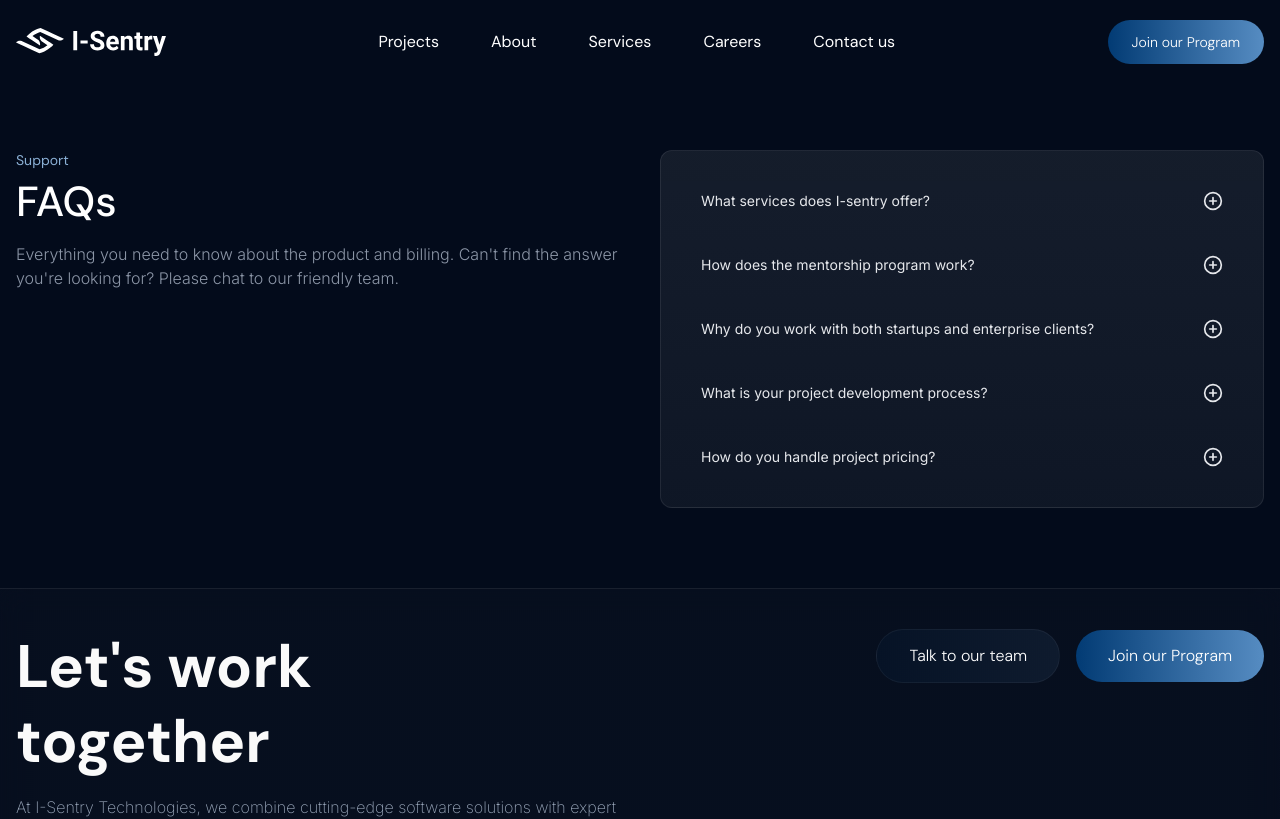
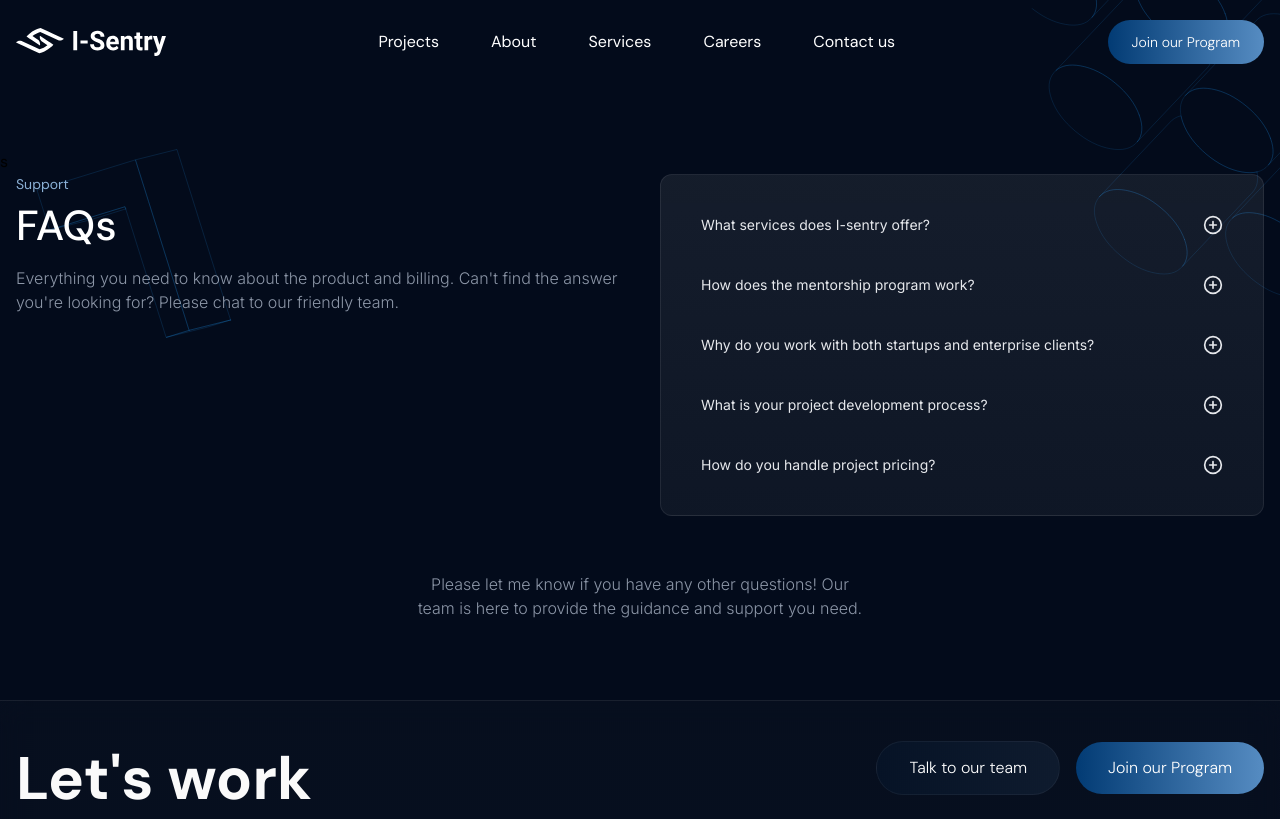
Before and after one commit to i-sentry/i-sentry-platform, a Next.js app: page /faqs in a window 1280 px wide. Shown: the top 819 px of the page. Built offline with nearby package versions, Linux system fonts and the light colour scheme.

Commit message:
Faqs Page content updated

```diff
--- a/app/contact-center/page.tsx
+++ b/app/contact-center/page.tsx
@@ -133,7 +133,7 @@ const ContactCenter = () => {
             </p>
             <Link
               href="/"
-              className="pointer-events-none inline-flex items-center gap-2 text-base text-primary-200"
+              className="pointer-events-none inline-flex items-center gap-2 text-base text-primary-200 opacity-30"
             >
               I-Sentry Docs{" "}
               <span>
@@ -157,7 +157,7 @@ const ContactCenter = () => {
             </p>
             <Link
               href="/"
-              className="pointer-events-none inline-flex items-center gap-2 text-base text-primary-200"
+              className="pointer-events-none inline-flex items-center gap-2 text-base text-primary-200 opacity-30"
             >
               I-Sentry API{" "}
               <span>
--- a/app/faqs/page.tsx
+++ b/app/faqs/page.tsx
@@ -6,12 +6,16 @@ import {
   AccordionTrigger,
 } from "@/components/ui/accordion";
 import { CircleMinus, CirclePlus } from "lucide-react";
+import BannerIllustration from "@/components/BannerIllustration";
 
 const Faqs = () => {
   return (
     <>
-      <section className="py-20 pt-28 lg:pt-[150px]">
-        <div className="wrapper md:grid md:grid-cols-[1.5fr_2fr] md:gap-4 lg:grid-cols-2 lg:gap-10">
+      <section className="relative py-20 pt-28 lg:pt-[150px]">
+        {/* SVG BG */}
+        <BannerIllustration />
+
+        <div className="wrapper relative z-10 md:grid md:grid-cols-[1.5fr_2fr] md:gap-4 lg:grid-cols-2 lg:gap-10">
           <div className="">
             <h4 className="text-sm text-secondary-200">Support</h4>
             <h1 className="font- mb-5 mt-3 text-3xl font-medium text-white md:text-4xl lg:text-[42px]">
@@ -25,16 +29,14 @@ const Faqs = () => {
           </div>
 
           <div className="mt-8 space-y-1 rounded-xl border border-[#F4F4F414] bg-footer2 p-3 md:mt-0 lg:p-5">
+            <Accordion type="single" collapsible className="">
               {faqLists?.map((faq, index) => {
                 return (
-                <Accordion
-                  asChild
+                  <AccordionItem
                     key={index}
-                  type="single"
-                  collapsible
+                    value={"item-" + index}
                     className="group rounded-[6px] border-b-0 p-3 data-[state=open]:border data-[state=open]:border-[#FAFAFA1F] data-[state=open]:bg-footer2 sm:p-5"
                   >
-                  <AccordionItem value="item-1" className="items-start">
                     <AccordionTrigger className="p-0 text-left font-inter font-normal text-primary-50 hover:no-underline [&>svg]:hidden">
                       {faq.title}
                       <span>
@@ -52,11 +54,15 @@ const Faqs = () => {
                       {faq.content}
                     </AccordionContent>
                   </AccordionItem>
-                </Accordion>
                 );
               })}
+            </Accordion>
           </div>
         </div>
+        <p className="mx-auto mt-14 max-w-3xl text-balance text-center font-light leading-normal text-primary-200">
+          Please let me know if you have any other questions! Our team is here
+          to provide the guidance and support you need.
+        </p>
       </section>
     </>
   );
@@ -68,26 +74,26 @@ const faqLists = [
   {
     title: "What services does I-sentry offer?",
     content:
-      "We offer software development, product design, technical consulting, and professional mentorship programs. Our services include web and mobile development, UI/UX design, and cloud solutions.",
+      "I-Sentry provides a comprehensive suite of digital solutions and services to help businesses drive innovation and growth. This includes software development, cloud architecture, data analytics, and more. Our team collaborates closely with clients to deliver tailored solutions that solve their unique challenges.",
   },
   {
     title: "How does the mentorship program work?",
     content:
-      "Our mentorship program combines hands-on projects, one-on-one guidance, and group workshops. Participants work with experienced developers on real projects over 3-6 months.",
+      "Our mentorship program is designed to empower aspiring developers and accelerate their careers in the tech industry. Participants gain hands-on experience working alongside our expert engineers and product specialists, while also receiving personalized guidance, training, and networking opportunities. The program includes structured learning modules, mentorship sessions, and the chance to contribute to real-world projects.",
   },
   {
     title: "Why do you work with both startups and enterprise clients?",
     content:
-      "Yes, we work with businesses of all sizes. Our solutions are scalable and can be tailored to meet the needs of startups, SMEs, and enterprise organizations.",
+      "At I-Sentry, we believe in the power of diverse perspectives and experiences. By collaborating with clients ranging from agile startups to established enterprises, we're able to continuously expand our knowledge, refine our processes, and deliver innovative solutions that drive meaningful impact. This cross-pollination of ideas and approaches keeps us at the forefront of industry trends and emerging technologies.",
   },
   {
     title: "What is your project development process?",
     content:
-      "We follow an agile methodology with clear milestones and regular communication. Each project starts with discovery, followed by iterative development cycles and continuous deployment.",
+      "Our project development approach is centered on iterative, user-centric design and agile methodologies. We start by deeply understanding your business requirements and objectives, then ideate and prototype potential solutions. From there, we work in sprints to develop, test, and refine the product, ensuring close collaboration with your team throughout the entire lifecycle. This allows us to be responsive to changing needs and deliver high-quality results efficiently.",
   },
   {
     title: "How do you handle project pricing?",
     content:
-      "We offer flexible pricing models including fixed-price projects, time and materials, and retainer-based arrangements. Each quote is customized based on project requirements.",
+      "At I-Sentry, we believe in being fully transparent about our pricing structure. We offer a range of flexible engagement models, including fixed-price, time-and-materials, and dedicated development team arrangements. Our pricing is based on the complexity of the project, the expertise required, and the timeline. We're also happy to discuss custom pricing structures tailored to your specific needs and budget.",
   },
 ];
--- a/app/layout.tsx
+++ b/app/layout.tsx
@@ -49,7 +49,7 @@ export default function RootLayout({
       <body className="overflow-x-hidden font-dm-sans">
         {/* NAVBAR */}
         <Navbar />
-        <main className="w-full overflow-x-clip">{children}</main>
+        <main className="w-full overflow-x-clip contain-paint">{children}</main>
         {/* FOOTER */}
         <Footer />
       </body>
--- /dev/null
+++ b/components/BannerIllustration.tsx
@@ -0,0 +1,27 @@
+import Image from "next/image";
+import React from "react";
+import Block from "@/public/assets/svg/Keyboard-control-key.svg";
+import Cone from "@/public/assets/svg/cone-pattern.svg";
+
+const BannerIllustration = () => {
+  return (
+    <>
+      {/* SVG BG */}
+      <Image
+        src={Block}
+        data-speed="3.5"
+        alt="Brick illustration"
+        className="absolute left-16 top-[10rem] z-0 w-[150px] scale-150 md:scale-[1.8]"
+      />
+      <Image
+        src={Cone}
+        data-speed="3.5"
+        alt="Brick illustration"
+        className="absolute -right-[100px] -top-[10px] h-[200px] w-[376px] -rotate-[20deg] scale-[1.15] md:scale-125 lg:-right-[12rem] lg:-top-12 lg:h-[400px] lg:w-[500px] lg:scale-[1]"
+      />
+      s
+    </>
+  );
+};
+
+export default BannerIllustration;
--- a/components/about-comps/BannerAbout.tsx
+++ b/components/about-comps/BannerAbout.tsx
@@ -1,26 +1,12 @@
 import React from "react";
-import Block from "@/public/assets/svg/Keyboard-control-key.svg";
-import Cone from "@/public/assets/svg/cone-pattern.svg";
-import Image from "next/image";
+import BannerIllustration from "../BannerIllustration";
 
 const BannerAbout = () => {
   return (
     <>
       {/* HEADING */}
       <section id="content" className="pb-16 pt-28 contain-paint">
-        {/* SVG BG */}
-        <Image
-          src={Block}
-          data-speed="3.5"
-          alt="Brick illustration"
-          className="absolute left-16 top-[10rem] z-0 w-[150px] scale-150 md:scale-[1.8]"
-        />
-        <Image
-          src={Cone}
-          data-speed="3.5"
-          alt="Brick illustration"
-          className="absolute -right-[100px] -top-[10px] h-[200px] w-[376px] -rotate-[20deg] scale-[1.15] md:scale-125 lg:-right-[12rem] lg:-top-12 lg:h-[400px] lg:w-[500px] lg:scale-[1]"
-        />
+        <BannerIllustration />
 
         <div className="wrapper relative z-10">
           <div className="mx-auto max-w-2xl text-center">
```
Lines whose indentation alone changed are shown as unchanged.
